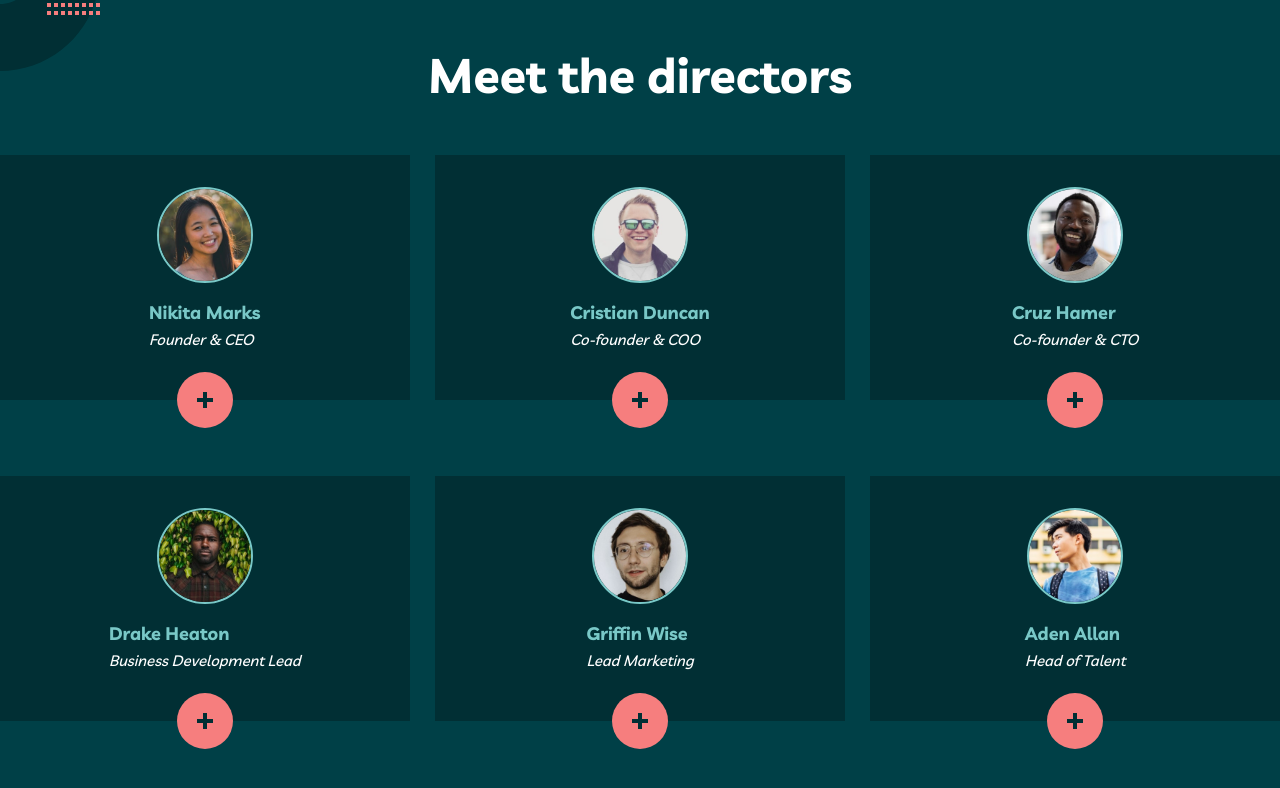
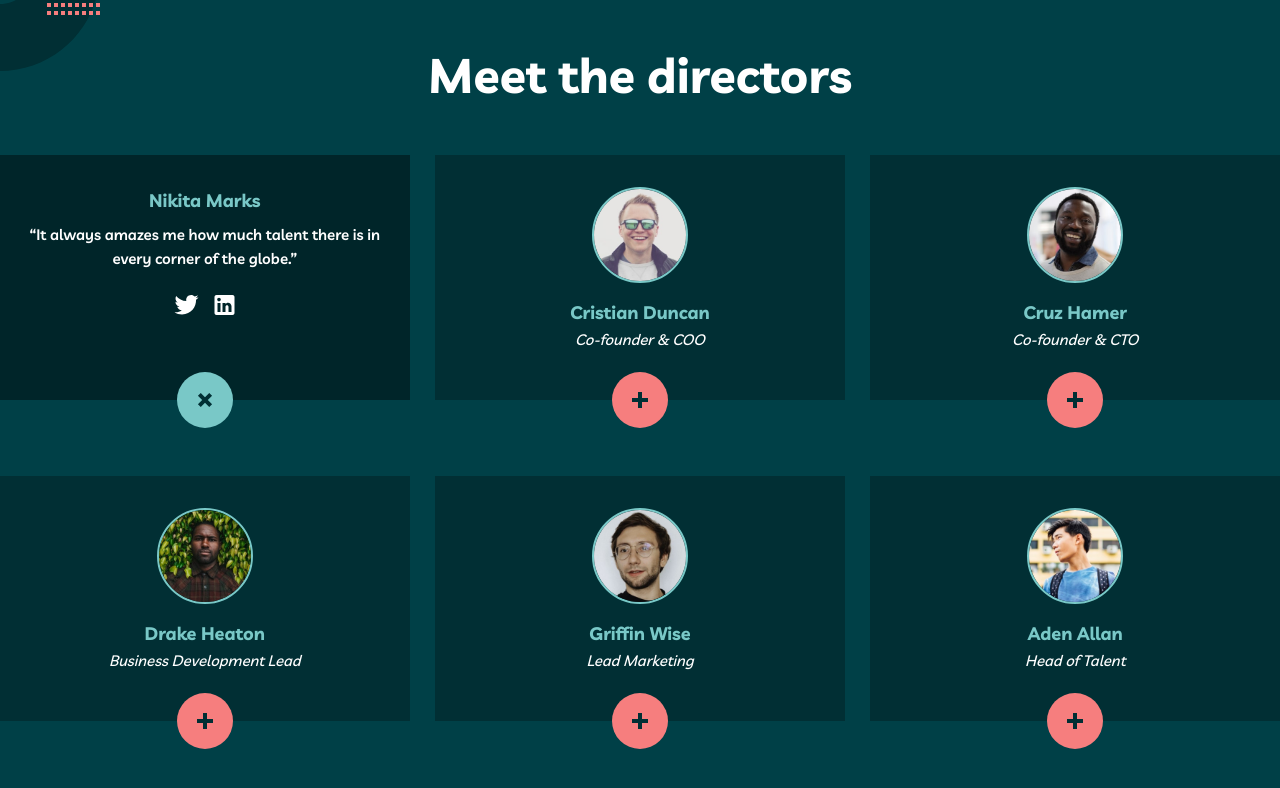
Before and after one commit to unaygney/myteam-multi-page-website, a Next.js app: page /about in a window 1280 px wide. Both pictures are taken after a click on the button 204 px from the left and 911 px from the top of the page. Shown: the part 511-1299 px from the top of the page. Built offline with nearby package versions, Linux system fonts and the light colour scheme.

Commit message:
added transition to card

```diff
--- a/components/Card/index.jsx
+++ b/components/Card/index.jsx
@@ -1,9 +1,13 @@
-import React from "react";
+"use client";
+import React, { useState } from "react";
 import Image from "next/image";
 import ButtonPlus from "./button-image-1.svg";
 import ButtonClose from "./button-image-2.svg";
+import SocialLink from "./social-links.svg";
+import clsx from "clsx";
 
 function Card({ card }) {
+  const [isActive, setActive] = useState(false);
   return (
     <div className="w-full md:w-[49%] lg:w-[32%]   bg-[#012f34] flex flex-col items-center py-8  gap-4 relative md:mb-[76px]">
       <div className="relative w-24 h-24 border-2 border-[#79C8C7] rounded-full">
@@ -25,9 +29,35 @@ function Card({ card }) {
         </h4>
       </div>
 
-      <button className="absolute bottom-0 left-1/2 inline-flex items-center justify-center -translate-x-1/2  translate-y-1/2 cursor-pointerw">
-        <ButtonPlus />
+      <button
+        onClick={() => setActive(!isActive)}
+        className="absolute bottom-0 left-1/2 inline-flex items-center justify-center -translate-x-1/2  translate-y-1/2 cursor-pointer z-10"
+      >
+        {isActive ? <ButtonClose /> : <ButtonPlus />}
       </button>
+
+      {/* Active card */}
+
+      <div
+        className={clsx(
+          "absolute inset-0 bg-[#002529] transition-opacity delay-150",
+          { "opacity-100": isActive },
+          { "opacity-0": !isActive }
+        )}
+      >
+        <div className="flex flex-col items-center py-8 gap-2 px-7 ">
+          <h3 className="text-[#79c8c7] text-lg font-bold leading-7">
+            {card.name}
+          </h3>
+          <p className="text-white text-[15px] font-semibold leading-6 ">
+            {card.content}
+          </p>
+
+          <div className="mt-4 cursor-pointer">
+            <SocialLink />
+          </div>
+        </div>
+      </div>
     </div>
   );
 }
--- a/containers/AboutContainer/meet-section/constant.js
+++ b/containers/AboutContainer/meet-section/constant.js
@@ -11,35 +11,41 @@ export const CARDS = [
     name: "Nikita Marks",
     title: "Founder & CEO",
     image: AvatarNikita,
+    content: `“It always amazes me how much talent there is in every corner of the globe.”`,
   },
   {
     id: 1,
     name: "Cristian Duncan",
     title: "Co-founder & COO",
     image: AvatarDuncan,
+    content: `“Distributed teams required unique processes. You need to approach work in a new way.”`,
   },
   {
     id: 2,
     name: "Cruz Hamer",
     title: "Co-founder & CTO",
     image: AvatarCruz,
+    content: `“Technology is at the forefront of enabling distributed teams. That's where we come in.”`,
   },
   {
     id: 3,
     name: "Drake Heaton",
     title: "Business Development Lead",
     image: AvatarDrake,
+    content: `“Hiring similar people from similar backgrounds is a surefire way to stunt innovation.”`,
   },
   {
     id: 4,
     name: "Griffin Wise",
     title: "Lead Marketing",
     image: AvatarGriffin,
+    content: ` “Unique perspectives shape unique products, which is what you need to survive these days.”`,
   },
   {
     id: 5,
     name: "Aden Allan",
     title: "Head of Talent",
     image: AvatarAden,
+    content: ` “Empowered teams create truly amazing products. Set the north star and let them follow it”`,
   },
 ];
--- a/containers/AboutContainer/meet-section/index.jsx
+++ b/containers/AboutContainer/meet-section/index.jsx
@@ -6,7 +6,7 @@ function MeetSection() {
     <section className="bg-[#004047] bg-cards-1 bg-no-repeat bg-left-top">
       <div className="w-full h-full bg-cards-2 bg-no-repeat bg-right-bottom ">
         <div className="container mx-auto px-6 md:px-0">
-          <div className="flex flex-col items-center pt-[88px] pb-[116px] gap-12 md:gap-16 text-white">
+          <div className="flex flex-col items-center pt-[88px] pb-[116px] gap-12 md:gap-16 text-white text-center">
             <h3 className="text-[32px] lg:text-[48px]  font-bold leading-8">
               Meet the directors
             </h3>
```
Also changed, not shown: components/Card/social-links.svg (added).
